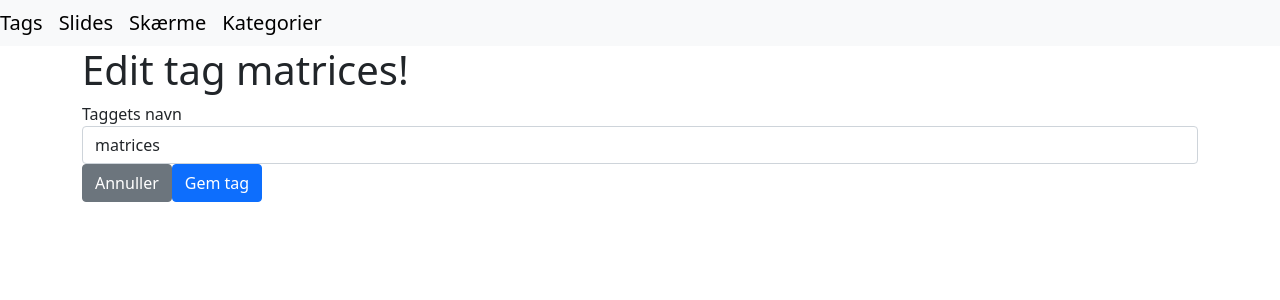
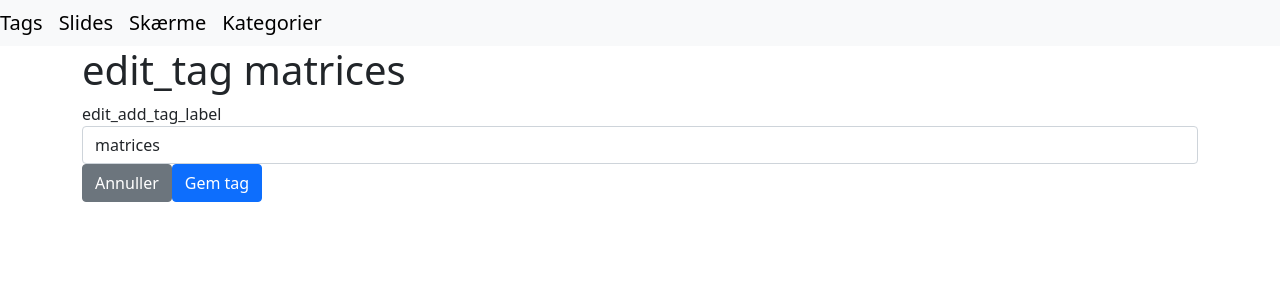
Before and after one commit to os2display/display-admin-client, a React (Create React App) app: page /tag/1 in a window 1280 px wide. Shown: the top 300 px of the page. Built offline with nearby package versions, Linux system fonts and the light colour scheme.

Commit message:
AR-581: added translations

```diff
--- a/src/components/edit-tag/edit-tag.jsx
+++ b/src/components/edit-tag/edit-tag.jsx
@@ -1,5 +1,5 @@
 import { React, useState, useEffect } from "react";
-import { useParams } from "react-router";
+import { useParams, Redirect } from "react-router";
 import { Container, Form, Button } from "react-bootstrap";
 import { useHistory } from "react-router-dom";
 import { useIntl, FormattedMessage } from "react-intl";
@@ -17,8 +17,13 @@ function EditTag() {
   const { id } = useParams();
   const [tag, setTag] = useState([]);
   const [tagName, setTagName] = useState("");
+  const [submitted, setSubmitted] = useState(false);
   const newTag = id === "new";
   const validText = intl.formatMessage({ id: "valid_text_tag_name_input" });
+  const tagLabel = intl.formatMessage({ id: "edit_add_tag_label" });
+  const tagPlaceholder = intl.formatMessage({
+    id: "edit_add_label_placeholder",
+  });
 
   /**
    * Load content from fixture.
@@ -36,38 +41,61 @@ function EditTag() {
   }, []);
 
   /**
-   * @param newTagName
+   * Set state on change in input field
+   * @param props.target
+   * event target
    */
-  function handleInput(newTagName) {
-    setTagName(newTagName);
+  function handleInput({ target }) {
+    target.setCustomValidity("");
+    setTagName(target.value);
   }
 
   /**
-   * @param root0
-   * @param root0.target
+   * Handles validation of input with translation.
+   * @param props.target
+   * event target
    */
   function handleValidationMessage({ target }) {
     const { message } = target.dataset;
     target.setCustomValidity(message);
   }
+  /**
+   * Redirects back to list.
+   */
+  function handleSubmit() {
+    setSubmitted(true);
+  }
 
   return (
     <>
       <Container>
-        <Form>
-          {newTag && <h1>create tag!</h1>}
-          {!newTag && <h1>Edit tag {tag.name}!</h1>}
+        <Form onSubmit={handleSubmit}>
+          {newTag && (
+            <h1>
+              <FormattedMessage
+                id="create_new_tag"
+                defaultMessage="create_new_tag"
+              />
+            </h1>
+          )}
+          {!newTag && (
+            <h1>
+              <FormattedMessage id="edit_tag" defaultMessage="edit_tag" />{" "}
+              {tag.name}
+            </h1>
+          )}
           <FormInput
             name="tag_name"
             type="text"
-            label="Taggets navn"
+            label={tagLabel}
             required
-            placeholder="Udfyld taggets navn"
+            placeholder={tagPlaceholder}
             value={tagName}
-            onChange={(e) => handleInput(e.currentTarget.value)}
+            onChange={handleInput}
             data-message={validText}
             onInvalid={handleValidationMessage}
           />
+          {submitted && <Redirect to="/tags" />}
           <Button
             variant="secondary"
             type="button"
```
